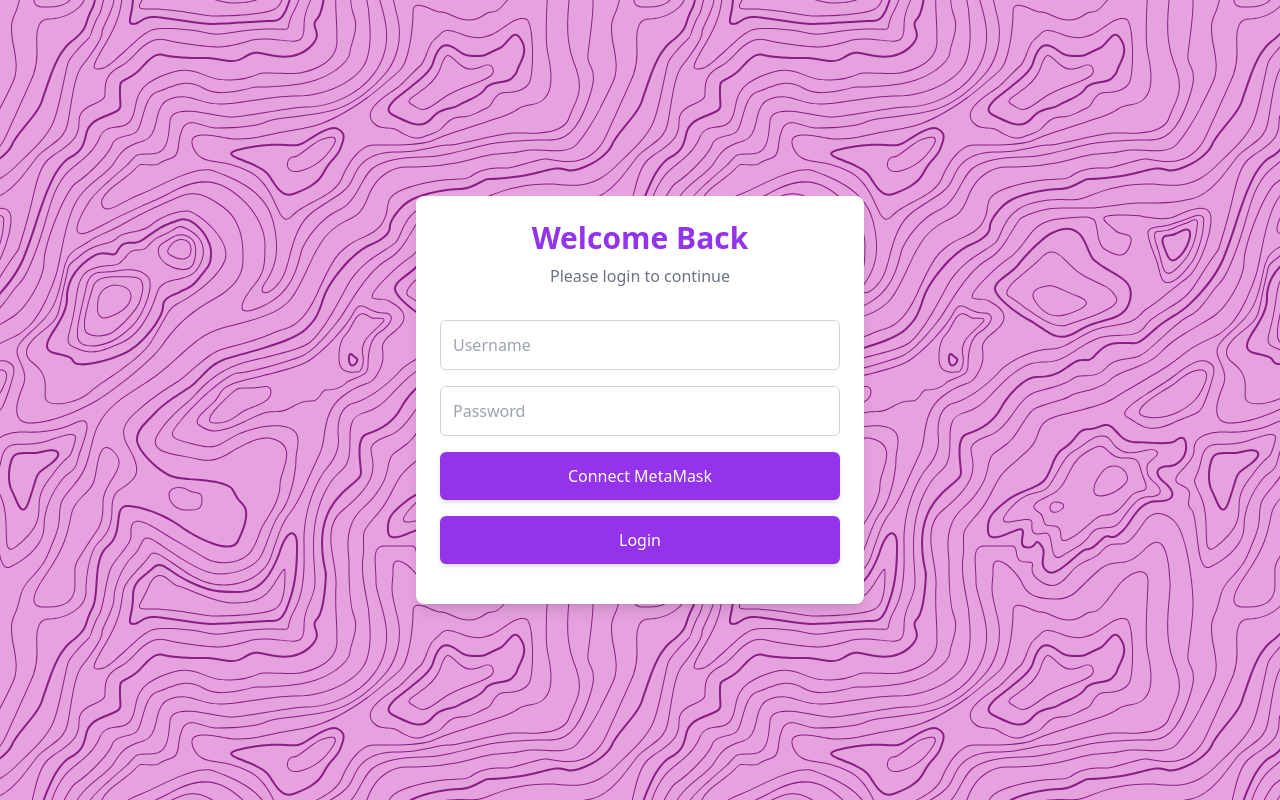
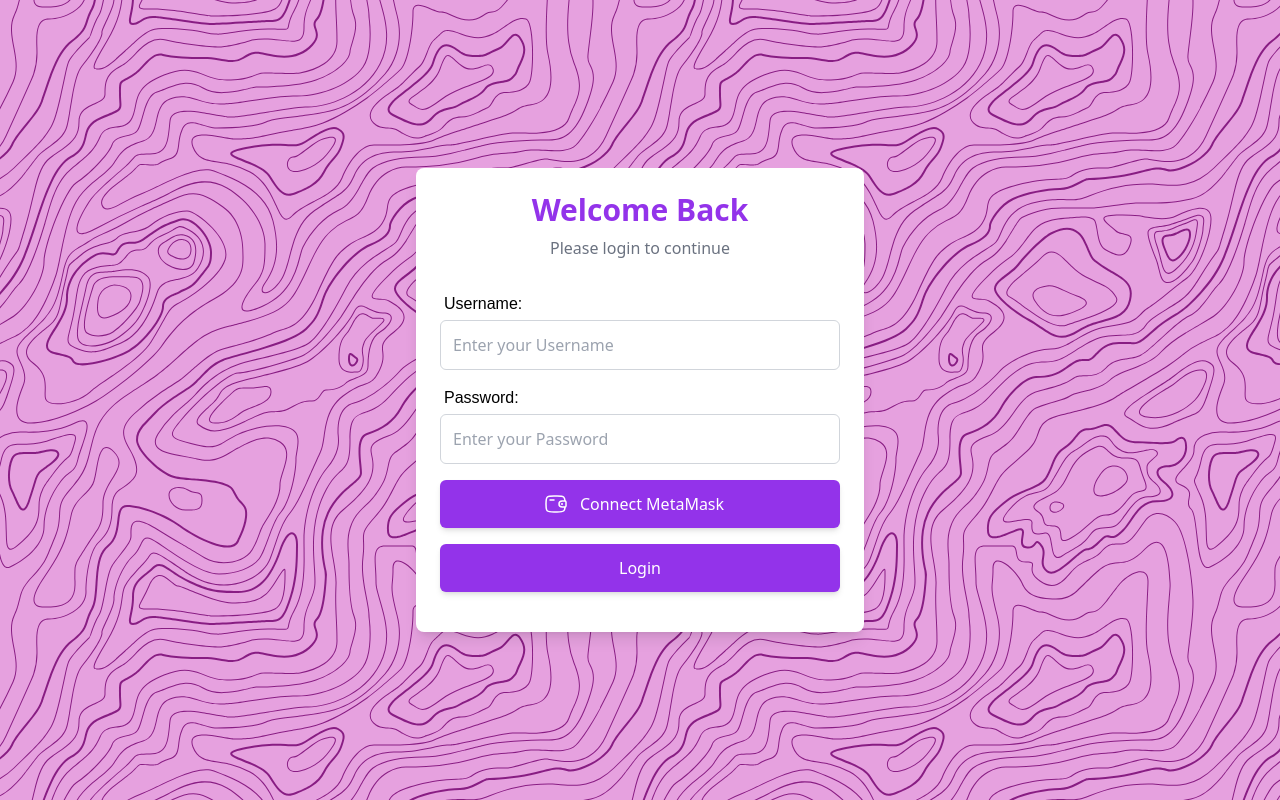
Before and after one commit to nearlynithin/ChainLance, a React (Vite) app in the folder frontend/: page /login in a window 1280 px wide. Built offline with nearby package versions, Linux system fonts and the light colour scheme.

Commit message:
login and signup ui updates

```diff
--- a/frontend/src/frontend/Login.jsx
+++ b/frontend/src/frontend/Login.jsx
@@ -1,6 +1,7 @@
 import React, { useState } from 'react';
 import axios from 'axios';
 import { useNavigate } from 'react-router-dom';
+
 
 function Login() {
   const [username, setUsername] = useState('');
@@ -56,31 +57,43 @@
           </div>
           <form onSubmit={handleLogin}>
             <div className="mb-4">
+              <p className="font-Mont font-medium m-1">
+              Username:
+              </p>
               <input
                 type="text"
-                placeholder="Username"
-                className="w-full p-3 rounded-md border border-gray-300 focus:outline-none focus:ring-2 focus:ring-purple-500"
+                placeholder="Enter your Username"
+                className="w-full p-3 rounded-md border border-gray-300 hover:bg-slate-100 focus:outline-none focus:ring-2 focus:ring-purple-500"
                 value={username}
                 onChange={(e) => setUsername(e.target.value)}
               />
             </div>
             <div className="mb-4">
+            <p className="font-Mont font-medium m-1">
+              Password:
+              </p>
               <input
                 type="password"
-                placeholder="Password"
-                className="w-full p-3 rounded-md border border-gray-300 focus:outline-none focus:ring-2 focus:ring-purple-500"
+                placeholder="Enter your Password"
+                className="w-full p-3 rounded-md border border-gray-300 hover:bg-slate-100 focus:outline-none focus:ring-2 focus:ring-purple-500"
                 value={password}
                 onChange={(e) => setPassword(e.target.value)}
               />
             </div>
-            <div className="mb-4">
+            <div className="mb-4 flex justify-center  items-center   bg-purple-600 rounded-md shadow-md hover:bg-purple-700 transition">
+              <div>
+              <svg xmlns="http://www.w3.org/2000/svg" width="24" height="24" viewBox="0 0 24 24"><g fill="none" stroke="#fff"><path stroke-linecap="round" stroke-linejoin="round" stroke-width="1.5" d="M6 8h4"/><path stroke-width="1.5" d="M20.833 9h-2.602C16.446 9 15 10.343 15 12s1.447 3 3.23 3h2.603c.084 0 .125 0 .16-.002c.54-.033.97-.432 1.005-.933c.002-.032.002-.071.002-.148v-3.834c0-.077 0-.116-.002-.148c-.036-.501-.465-.9-1.005-.933C20.959 9 20.918 9 20.834 9Z"/><path stroke-width="1.5" d="M20.965 9c-.078-1.872-.328-3.02-1.137-3.828C18.657 4 16.771 4 13 4h-3C6.229 4 4.343 4 3.172 5.172S2 8.229 2 12s0 5.657 1.172 6.828S6.229 20 10 20h3c3.771 0 5.657 0 6.828-1.172c.809-.808 1.06-1.956 1.137-3.828"/><path stroke-linecap="round" stroke-linejoin="round" stroke-width="2" d="M17.991 12h.01"/></g></svg>
+              </div>
+              <div>
               <button
                 type="button"
                 onClick={connectMetaMask}
-                className="w-full p-3 bg-purple-600 text-white rounded-md shadow-md hover:bg-purple-700 transition"
+                className="w-full p-3  text-white "
               >
+
                 Connect MetaMask
               </button>
+              </div>
             </div>
             <div className="text-center mb-4">
               {accountId && <p className="text-gray-700">Account ID: {accountId}</p>}
--- a/frontend/src/frontend/Signup.jsx
+++ b/frontend/src/frontend/Signup.jsx
@@ -19,25 +19,49 @@
   };
 
   return (
+    <>
+      <div className="bg-light-purple min-h-screen flex justify-center items-center bg-login">
+      <div className="w-full max-w-md bg-white rounded-lg shadow-lg p-6">
+          <div className="text-center mb-8">
+            <h1 className="text-3xl font-bold text-purple-600">Hello There!</h1>
+            <p className="text-gray-500 mt-2">Please signup to continue</p>
+          </div>
     <form onSubmit={handleSignup}>
+    <div className="mb-4">
+    <p className="font-Mont font-medium m-1">
+              Username:
+              </p>
       <input
         type="text"
         placeholder="Username"
+        className="w-full p-3 rounded-md border border-gray-300 hover:bg-slate-100 focus:outline-none focus:ring-2 focus:ring-purple-500"
         value={username}
         onChange={(e) => setUsername(e.target.value)}
       />
+      </div>
+      <div className="mb-4">
+      <p className="font-Mont font-medium m-1">
+              Password:
+              </p>
       <input
         type="password"
         placeholder="Password"
+        className="w-full p-3 rounded-md border border-gray-300 hover:bg-slate-100 focus:outline-none focus:ring-2 focus:ring-purple-500"
         value={password}
         onChange={(e) => setPassword(e.target.value)}
       />
+      </div>
       <select value={role} onChange={(e) => setRole(e.target.value)}>
         <option value="buyer">Buyer</option>
         <option value="seller">Seller</option>
       </select>
-      <button type="submit">Signup</button>
+      <div className="mb-4"></div>
+      <button type="submit"
+       className="w-full p-3 bg-purple-600 text-white rounded-md shadow-md hover:bg-purple-700 transition">Signup</button>
     </form>
+    </div>
+    </div>
+    </>
   );
 }
 
```
Also changed, not shown: frontend/public/solar--wallet-linear.svg (added).
